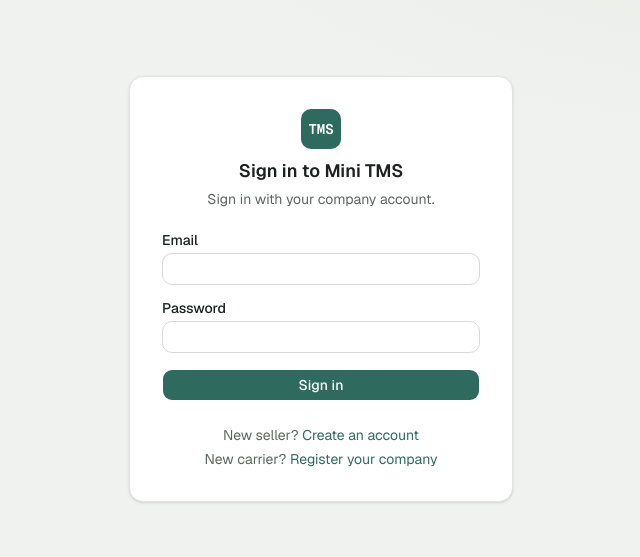
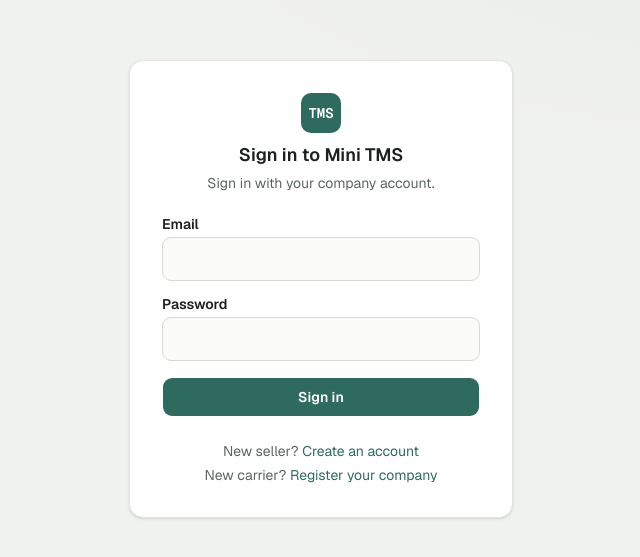
Before and after one commit to MGuerreiro42/mini-tms-logitrack, a Next.js app in the folder apps/web/: page /login in a window 1280 px wide. Shown: the part 111-668 px from the top of the page, without its empty margins (319-959 px from the left). Built offline with nearby package versions, Linux system fonts and the light colour scheme; no server answers.

Commit message:
feat(web): calmaria button, badge and field primitives

```diff
--- a/apps/web/src/components/ui/badge.tsx
+++ b/apps/web/src/components/ui/badge.tsx
@@ -5,7 +5,7 @@ import type * as React from 'react';
 import { cn } from '@/lib/utils';
 
 const badgeVariants = cva(
-  'group/badge inline-flex h-5 w-fit shrink-0 items-center justify-center gap-1 overflow-hidden rounded-4xl border border-transparent px-2 py-0.5 text-xs font-medium whitespace-nowrap transition-all focus-visible:border-ring focus-visible:ring-[3px] focus-visible:ring-ring/50 has-data-[icon=inline-end]:pr-1.5 has-data-[icon=inline-start]:pl-1.5 aria-invalid:border-destructive aria-invalid:ring-destructive/20 dark:aria-invalid:ring-destructive/40 [&>svg]:pointer-events-none [&>svg]:size-3!',
+  'group/badge inline-flex h-6 w-fit shrink-0 items-center justify-center gap-1 overflow-hidden rounded-xs border border-transparent px-2.25 text-xs font-semibold whitespace-nowrap transition-all focus-visible:border-ring focus-visible:ring-[3px] focus-visible:ring-ring/50 has-data-[icon=inline-end]:pr-1.5 has-data-[icon=inline-start]:pl-1.5 aria-invalid:border-destructive aria-invalid:ring-destructive/20 dark:aria-invalid:ring-destructive/40 [&>svg]:pointer-events-none [&>svg]:size-3!',
   {
     variants: {
       variant: {
--- a/apps/web/src/components/ui/button.tsx
+++ b/apps/web/src/components/ui/button.tsx
@@ -5,33 +5,37 @@ import type * as React from 'react';
 import { cn } from '@/lib/utils';
 
 const buttonVariants = cva(
-  "group/button inline-flex shrink-0 items-center justify-center rounded-lg border border-transparent bg-clip-padding text-sm font-medium whitespace-nowrap transition-all outline-none select-none focus-visible:border-ring focus-visible:ring-3 focus-visible:ring-ring/50 active:not-aria-[haspopup]:translate-y-px disabled:pointer-events-none disabled:opacity-50 aria-invalid:border-destructive aria-invalid:ring-3 aria-invalid:ring-destructive/20 dark:aria-invalid:border-destructive/50 dark:aria-invalid:ring-destructive/40 [&_svg]:pointer-events-none [&_svg]:shrink-0 [&_svg:not([class*='size-'])]:size-4",
+  "group/button inline-flex shrink-0 items-center justify-center rounded-lg border border-transparent bg-clip-padding text-sm font-semibold whitespace-nowrap transition-[color,background-color,transform] duration-150 ease-out outline-none select-none focus-visible:border-ring focus-visible:ring-3 focus-visible:ring-ring/50 motion-reduce:transition-none active:not-aria-[haspopup]:translate-y-px disabled:pointer-events-none disabled:opacity-50 aria-invalid:border-destructive aria-invalid:ring-3 aria-invalid:ring-destructive/20 dark:aria-invalid:border-destructive/50 dark:aria-invalid:ring-destructive/40 [&_svg]:pointer-events-none [&_svg]:shrink-0 [&_svg:not([class*='size-'])]:size-4",
   {
     variants: {
       variant: {
-        default: 'bg-primary text-primary-foreground hover:bg-primary/80',
+        default:
+          'bg-primary text-primary-foreground hover:bg-[color-mix(in_oklch,var(--primary),var(--foreground)_15%)]',
+        strong:
+          'bg-foreground text-background hover:bg-[color-mix(in_oklch,var(--foreground),var(--background)_15%)]',
         outline:
-          'border-border bg-background hover:bg-muted hover:text-foreground aria-expanded:bg-muted aria-expanded:text-foreground dark:border-input dark:bg-input/30 dark:hover:bg-input/50',
+          'bg-card shadow-xs hover:bg-muted hover:text-foreground aria-expanded:bg-muted aria-expanded:text-foreground dark:border-input dark:bg-input/30 dark:hover:bg-input/50',
         secondary:
           'bg-secondary text-secondary-foreground hover:bg-[color-mix(in_oklch,var(--secondary),var(--foreground)_5%)] aria-expanded:bg-secondary aria-expanded:text-secondary-foreground',
         ghost:
           'hover:bg-muted hover:text-foreground aria-expanded:bg-muted aria-expanded:text-foreground dark:hover:bg-muted/50',
         destructive:
-          'bg-destructive/10 text-destructive hover:bg-destructive/20 focus-visible:border-destructive/40 focus-visible:ring-destructive/20 dark:bg-destructive/20 dark:hover:bg-destructive/30 dark:focus-visible:ring-destructive/40',
+          'bg-destructive-tint text-destructive hover:bg-destructive/20 focus-visible:ring-destructive/20 dark:focus-visible:ring-destructive/40',
         link: 'text-primary underline-offset-4 hover:underline',
       },
       size: {
         default:
-          'h-8 gap-1.5 px-2.5 has-data-[icon=inline-end]:pr-2 has-data-[icon=inline-start]:pl-2',
-        xs: "h-6 gap-1 rounded-[min(var(--radius-md),10px)] px-2 text-xs in-data-[slot=button-group]:rounded-lg has-data-[icon=inline-end]:pr-1.5 has-data-[icon=inline-start]:pl-1.5 [&_svg:not([class*='size-'])]:size-3",
-        sm: "h-7 gap-1 rounded-[min(var(--radius-md),12px)] px-2.5 text-[0.8rem] in-data-[slot=button-group]:rounded-lg has-data-[icon=inline-end]:pr-1.5 has-data-[icon=inline-start]:pl-1.5 [&_svg:not([class*='size-'])]:size-3.5",
-        lg: 'h-9 gap-1.5 px-2.5 has-data-[icon=inline-end]:pr-2 has-data-[icon=inline-start]:pl-2',
-        icon: 'size-8',
+          'h-10 gap-1.5 px-4 has-data-[icon=inline-end]:pr-3 has-data-[icon=inline-start]:pl-3',
+        xs: "h-6 gap-1 rounded-sm px-2 text-xs in-data-[slot=button-group]:rounded-lg has-data-[icon=inline-end]:pr-1.5 has-data-[icon=inline-start]:pl-1.5 [&_svg:not([class*='size-'])]:size-3",
+        sm: "h-8 gap-1 rounded-md px-3 text-[0.8rem] in-data-[slot=button-group]:rounded-lg has-data-[icon=inline-end]:pr-1.5 has-data-[icon=inline-start]:pl-1.5 [&_svg:not([class*='size-'])]:size-3.5",
+        lg: 'h-11 gap-2 px-6 has-data-[icon=inline-end]:pr-5 has-data-[icon=inline-start]:pl-5',
+        touch:
+          'h-11 gap-1.5 px-4 has-data-[icon=inline-end]:pr-3 has-data-[icon=inline-start]:pl-3',
+        icon: 'size-10',
         'icon-xs':
-          "size-6 rounded-[min(var(--radius-md),10px)] in-data-[slot=button-group]:rounded-lg [&_svg:not([class*='size-'])]:size-3",
-        'icon-sm':
-          'size-7 rounded-[min(var(--radius-md),12px)] in-data-[slot=button-group]:rounded-lg',
-        'icon-lg': 'size-9',
+          "size-6 rounded-sm in-data-[slot=button-group]:rounded-lg [&_svg:not([class*='size-'])]:size-3",
+        'icon-sm': 'size-8 rounded-md in-data-[slot=button-group]:rounded-lg',
+        'icon-lg': 'size-11',
       },
     },
     defaultVariants: {
--- a/apps/web/src/components/ui/input.tsx
+++ b/apps/web/src/components/ui/input.tsx
@@ -8,7 +8,7 @@ function Input({ className, type, ...props }: React.ComponentProps<'input'>) {
       type={type}
       data-slot="input"
       className={cn(
-        'h-8 w-full min-w-0 rounded-lg border border-input bg-transparent px-2.5 py-1 text-base transition-colors outline-none file:inline-flex file:h-6 file:border-0 file:bg-transparent file:text-sm file:font-medium file:text-foreground placeholder:text-muted-foreground focus-visible:border-ring focus-visible:ring-3 focus-visible:ring-ring/50 disabled:pointer-events-none disabled:cursor-not-allowed disabled:bg-input/50 disabled:opacity-50 aria-invalid:border-destructive aria-invalid:ring-3 aria-invalid:ring-destructive/20 md:text-sm dark:bg-input/30 dark:disabled:bg-input/80 dark:aria-invalid:border-destructive/50 dark:aria-invalid:ring-destructive/40',
+        'h-11 w-full min-w-0 rounded-md border border-input bg-nav px-3 py-1 text-base transition-colors outline-none file:inline-flex file:h-6 file:border-0 file:bg-transparent file:text-sm file:font-medium file:text-foreground placeholder:text-muted-foreground focus-visible:border-ring focus-visible:ring-3 focus-visible:ring-ring/50 disabled:pointer-events-none disabled:cursor-not-allowed disabled:bg-input/50 disabled:opacity-50 aria-invalid:border-destructive aria-invalid:ring-3 aria-invalid:ring-destructive/20 md:text-sm dark:bg-input/30 dark:disabled:bg-input/80 dark:aria-invalid:border-destructive/50 dark:aria-invalid:ring-destructive/40',
         className,
       )}
       {...props}
--- a/apps/web/src/components/ui/label.tsx
+++ b/apps/web/src/components/ui/label.tsx
@@ -13,7 +13,7 @@ function Label({
     <LabelPrimitive.Root
       data-slot="label"
       className={cn(
-        'flex items-center gap-2 text-sm leading-none font-medium select-none group-data-[disabled=true]:pointer-events-none group-data-[disabled=true]:opacity-50 peer-disabled:cursor-not-allowed peer-disabled:opacity-50',
+        'flex items-center gap-2 text-sm leading-none font-semibold select-none group-data-[disabled=true]:pointer-events-none group-data-[disabled=true]:opacity-50 peer-disabled:cursor-not-allowed peer-disabled:opacity-50',
         className,
       )}
       {...props}
--- a/apps/web/src/components/ui/select.tsx
+++ b/apps/web/src/components/ui/select.tsx
@@ -43,7 +43,7 @@ function SelectTrigger({
       data-slot="select-trigger"
       data-size={size}
       className={cn(
-        "flex w-fit items-center justify-between gap-1.5 rounded-lg border border-input bg-transparent py-2 pr-2 pl-2.5 text-sm whitespace-nowrap transition-colors outline-none select-none focus-visible:border-ring focus-visible:ring-3 focus-visible:ring-ring/50 disabled:cursor-not-allowed disabled:opacity-50 aria-invalid:border-destructive aria-invalid:ring-3 aria-invalid:ring-destructive/20 data-placeholder:text-muted-foreground data-[size=default]:h-8 data-[size=sm]:h-7 data-[size=sm]:rounded-[min(var(--radius-md),10px)] *:data-[slot=select-value]:line-clamp-1 *:data-[slot=select-value]:flex *:data-[slot=select-value]:items-center *:data-[slot=select-value]:gap-1.5 dark:bg-input/30 dark:hover:bg-input/50 dark:aria-invalid:border-destructive/50 dark:aria-invalid:ring-destructive/40 [&_svg]:pointer-events-none [&_svg]:shrink-0 [&_svg:not([class*='size-'])]:size-4",
+        "flex w-fit items-center justify-between gap-1.5 rounded-md border border-input bg-nav py-2 pr-2.5 pl-3 text-sm whitespace-nowrap transition-colors outline-none select-none focus-visible:border-ring focus-visible:ring-3 focus-visible:ring-ring/50 disabled:cursor-not-allowed disabled:opacity-50 aria-invalid:border-destructive aria-invalid:ring-3 aria-invalid:ring-destructive/20 data-placeholder:text-muted-foreground data-[size=default]:h-11 data-[size=sm]:h-8 data-[size=sm]:rounded-sm *:data-[slot=select-value]:line-clamp-1 *:data-[slot=select-value]:flex *:data-[slot=select-value]:items-center *:data-[slot=select-value]:gap-1.5 dark:bg-input/30 dark:hover:bg-input/50 dark:aria-invalid:border-destructive/50 dark:aria-invalid:ring-destructive/40 [&_svg]:pointer-events-none [&_svg]:shrink-0 [&_svg:not([class*='size-'])]:size-4",
         className,
       )}
       {...props}
--- a/apps/web/src/components/ui/status-pill.tsx
+++ b/apps/web/src/components/ui/status-pill.tsx
@@ -1,22 +1,13 @@
 import { Badge } from '@/components/ui/badge';
 import { APPROVAL_STATUS, SHIPMENT_STATUS } from '@/lib/status-colors';
-import { cn } from '@/lib/utils';
 import type { ApprovalStatus, ShipmentStatus } from '@/types/status';
 
 export function ApprovalStatusPill({ status }: { status: ApprovalStatus }) {
   const meta = APPROVAL_STATUS[status];
-  return (
-    <Badge variant="outline" className={cn('font-semibold', meta.className)}>
-      {meta.label}
-    </Badge>
-  );
+  return <Badge className={meta.className}>{meta.label}</Badge>;
 }
 
 export function ShipmentStatusPill({ status }: { status: ShipmentStatus }) {
   const meta = SHIPMENT_STATUS[status];
-  return (
-    <Badge variant="outline" className={cn('font-semibold', meta.className)}>
-      {meta.label}
-    </Badge>
-  );
+  return <Badge className={meta.className}>{meta.label}</Badge>;
 }
```
